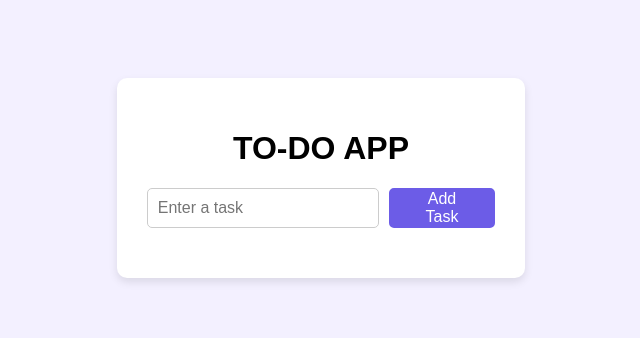
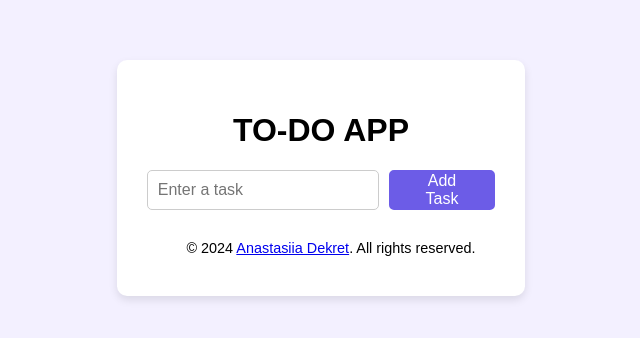
Before and after one commit to Dan-ast/to-do-app, a React (Create React App) app: page / in a window 1280 px wide. Shown: the part 222-560 px from the top of the page, without its empty margins (319-959 px from the left). Built offline with nearby package versions, Linux system fonts and the light colour scheme; the HTML template or start-up script is replaced by a standard one.

Commit message:
Added footer section with copyright and styling

```diff
--- a/src/App.js
+++ b/src/App.js
@@ -45,6 +45,10 @@ function App() {
         </button>
       </div>
       <TaskList />
+
+      <footer className="footer">
+        &copy; {new Date().getFullYear()} <a href="https://github.com/Dan-ast/to-do-app">Anastasiia Dekret</a>. All rights reserved.
+      </footer>
     </div>
   );
 }
--- a/src/components/Task.css
+++ b/src/components/Task.css
@@ -121,6 +121,17 @@ button.add-task:hover {
     margin-right: 10px; /* Space between checkbox and task text */
 }
 
+/* Footer styling */
+.footer {
+    margin-top: 20px;
+    padding: 10px;
+    text-align: center;
+    font-size: 0.9em;
+    width: 100%;
+    position: relative;
+    bottom: 0;
+}
+
 /* Responsive adjustments for smaller screens*/
 @media (max-width: 768px) {
     .App {
```
